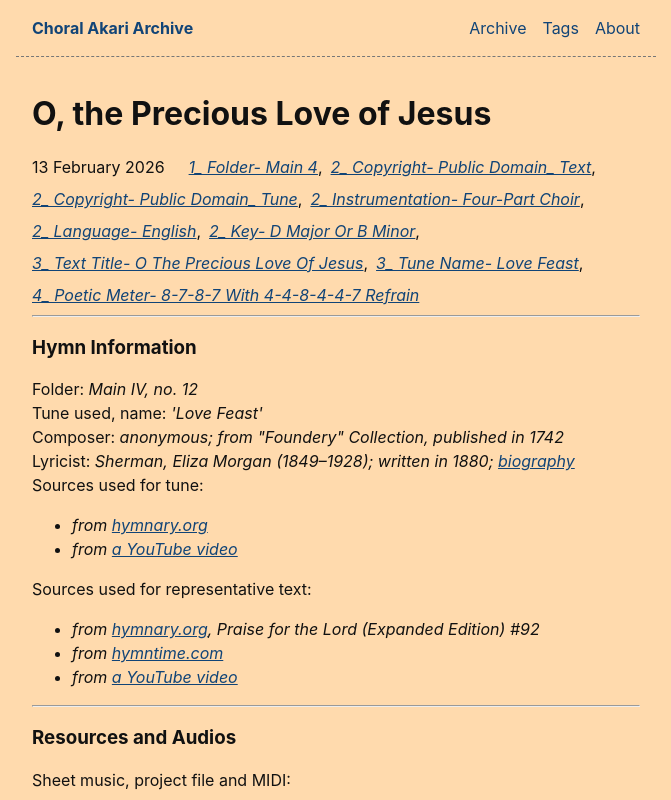
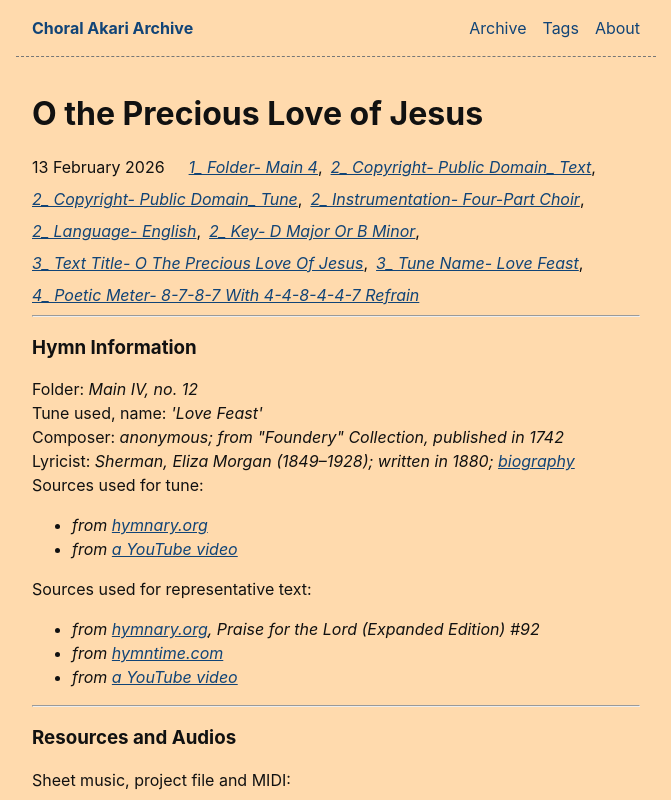
Before and after one commit to choralakari/choralakari-archive-11ty, an Eleventy site: page content/blog/o_the_precious_love_of_jesus/o_the_precious_love_of_jesus.md in a window 1280 px wide. Shown: the top 800 px of the page, without its empty margins (304-975 px from the left). Built offline with nearby package versions, Linux system fonts and the light colour scheme; Eleventy itself is replaced by a stand-in of ours; files that its build step writes are made by us from their sources; what @zachleat/heading-anchors, zod-validation-error would draw is missing.

Commit message:
Update markdown

```diff
--- a/content/blog/o_the_precious_love_of_jesus/o_the_precious_love_of_jesus.md
+++ b/content/blog/o_the_precious_love_of_jesus/o_the_precious_love_of_jesus.md
@@ -1,5 +1,5 @@
 ---
-title: O, the Precious Love of Jesus
+title: O the Precious Love of Jesus
 description: Synthesized choral arrangement made with Synthesizer V Studio I and RVC
 date: 2026-02-13
 tags:
```
